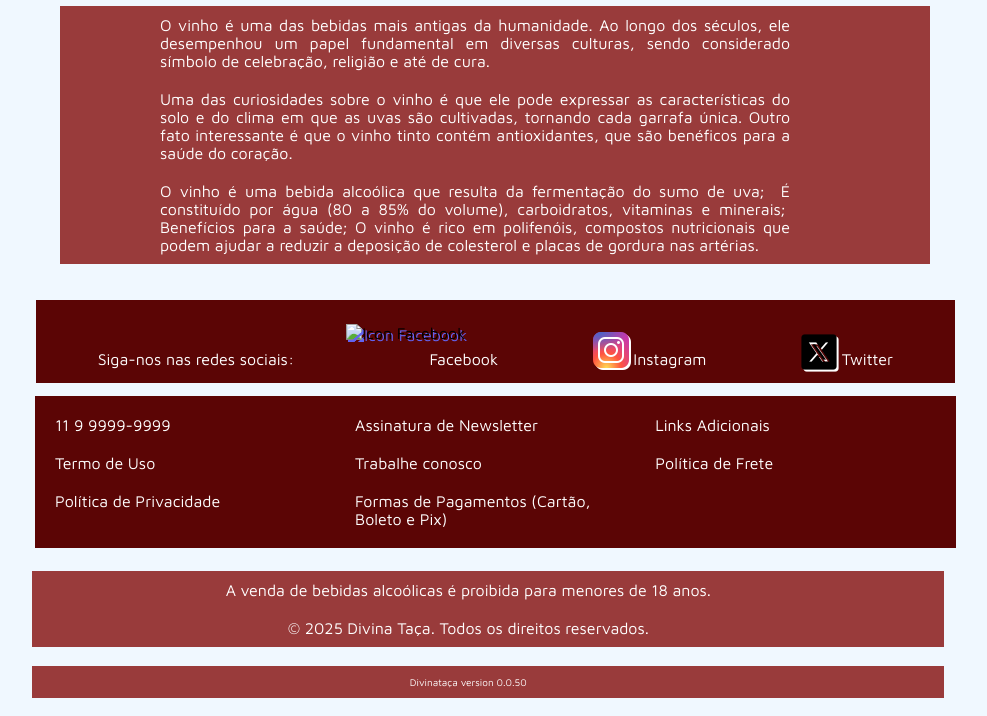
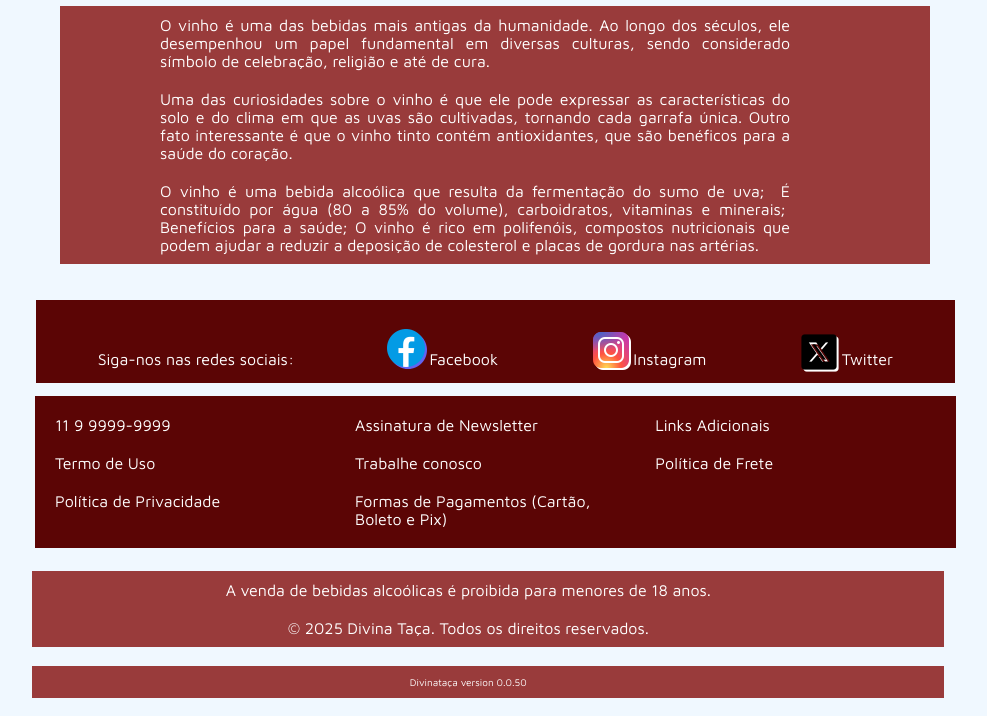
Before and after one commit to msilva186/msilva186.github.io, a plain HTML site: page index.html in a window 1280 px wide. Shown: the part 1006-1722 px from the top of the page, without its empty margins (175-1162 px from the left). Drawn offline with Linux system fonts and the light colour scheme; files whose address does not match are found by name.

Commit message:
Update index.html

```diff
--- a/index.html
+++ b/index.html
@@ -106,7 +106,7 @@
     <!-- Links para redes sociais -->
     <footer>
       <div class="redes_sociais">
-        <img id="Icon_face" src="img/face.png" alt="Icon Facebook" />
+        <img id="Icon_face" src="./home/img/face.png" alt="Icon Facebook" />
         <img id="Icon_Instagram" src="img/instagram.png" alt="Icon Instagram" />
         <img id="Icon_twitter" src="img/twitter.png" alt="Icon Facebook" />
         <a href="#" id="siga" target="_blank">Siga-nos nas redes sociais: </a>
```
